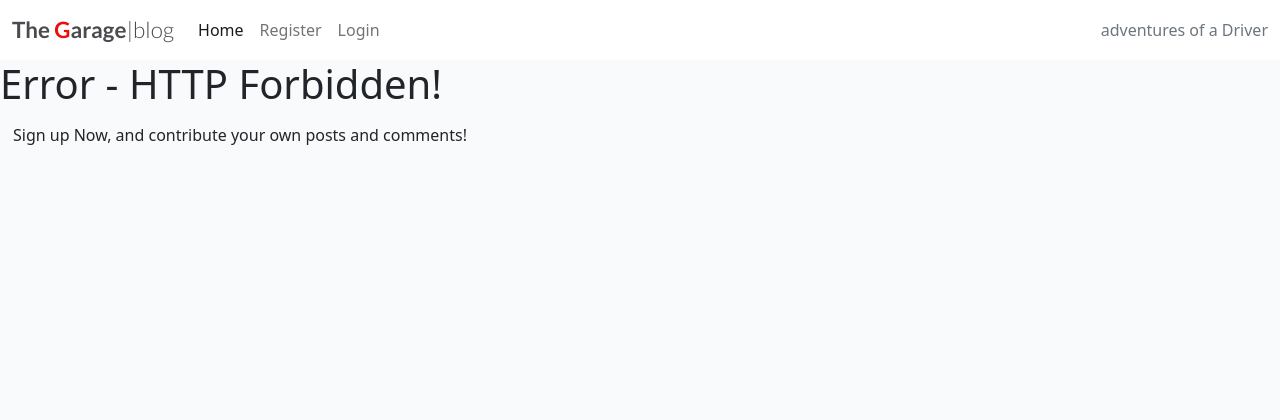
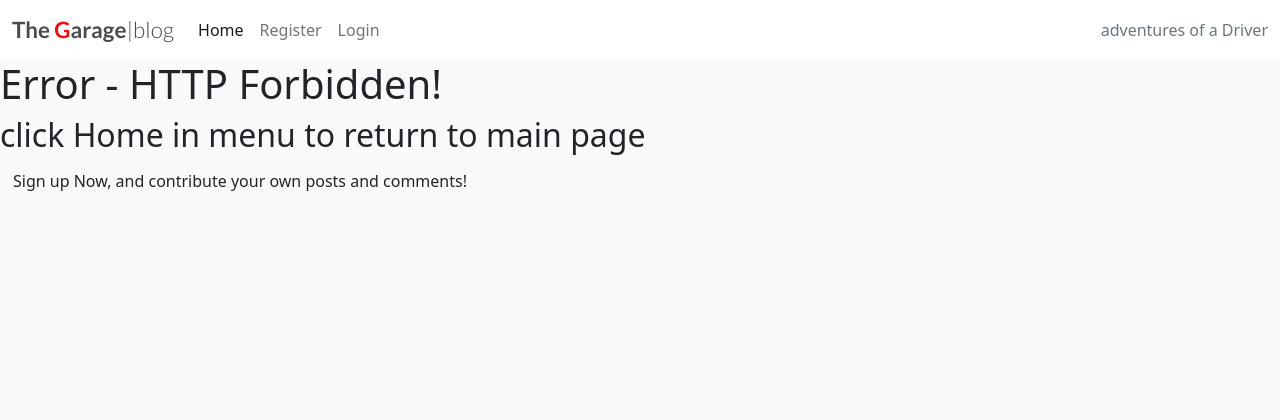
Before and after one commit to ian-IBCIRL/IB-PP4-MVP, a Django app: template templates/403.html in a window 1280 px wide. Shown: the top 420 px of the page. Run offline with Django 3.2, Linux system fonts and the light colour scheme; the template is opened without the code that fills it, so the values that code supplies are empty.

Commit message:
updated error pages

```diff
--- a/templates/403.html
+++ b/templates/403.html
@@ -3,6 +3,7 @@
 {% block content %}
 <section>
     <h1>Error - HTTP Forbidden! </h1>
+    <h2>click Home in menu to return to main page</h2>
     {% if user.is_authenticated %}
     {% if user.username %}
     <div class="primary-action btn not-btn">Hi {{user.username}}</div>
--- a/templates/404.html
+++ b/templates/404.html
@@ -3,6 +3,7 @@
 {% block content %}
 <section>
     <h1>Error - page not found! </h1>
+    <h2>click Home in menu to return to main page</h2>
     {% if user.is_authenticated %}
     {% if user.username %}
     <div class="primary-action btn not-btn">Hi {{user.username}}</div>
--- a/templates/500.html
+++ b/templates/500.html
@@ -3,6 +3,7 @@
 {% block content %}
 <section>
     <h1>Error - server error! </h1>
+    <h2>click Home in menu to return to main page</h2>
     {% if user.is_authenticated %}
     {% if user.username %}
     <div class="primary-action btn not-btn">Hi {{user.username}}</div>
```
